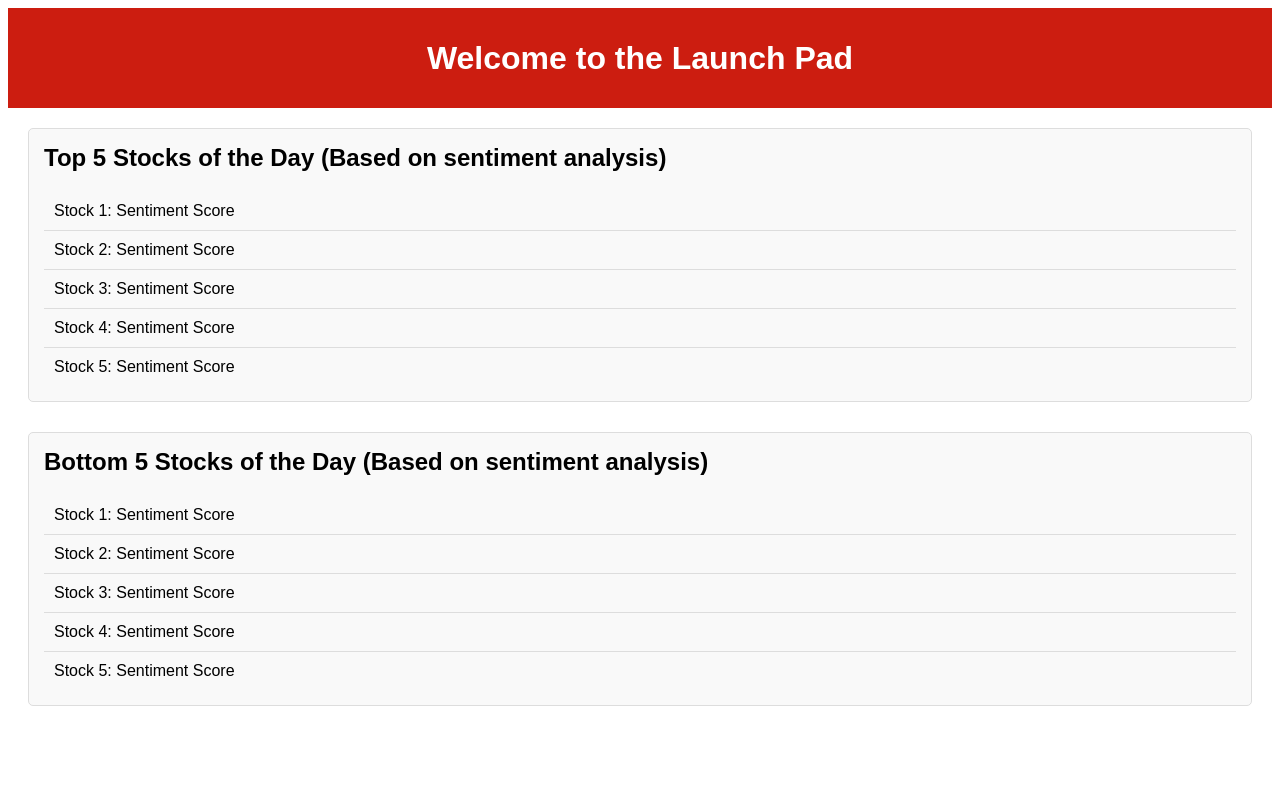
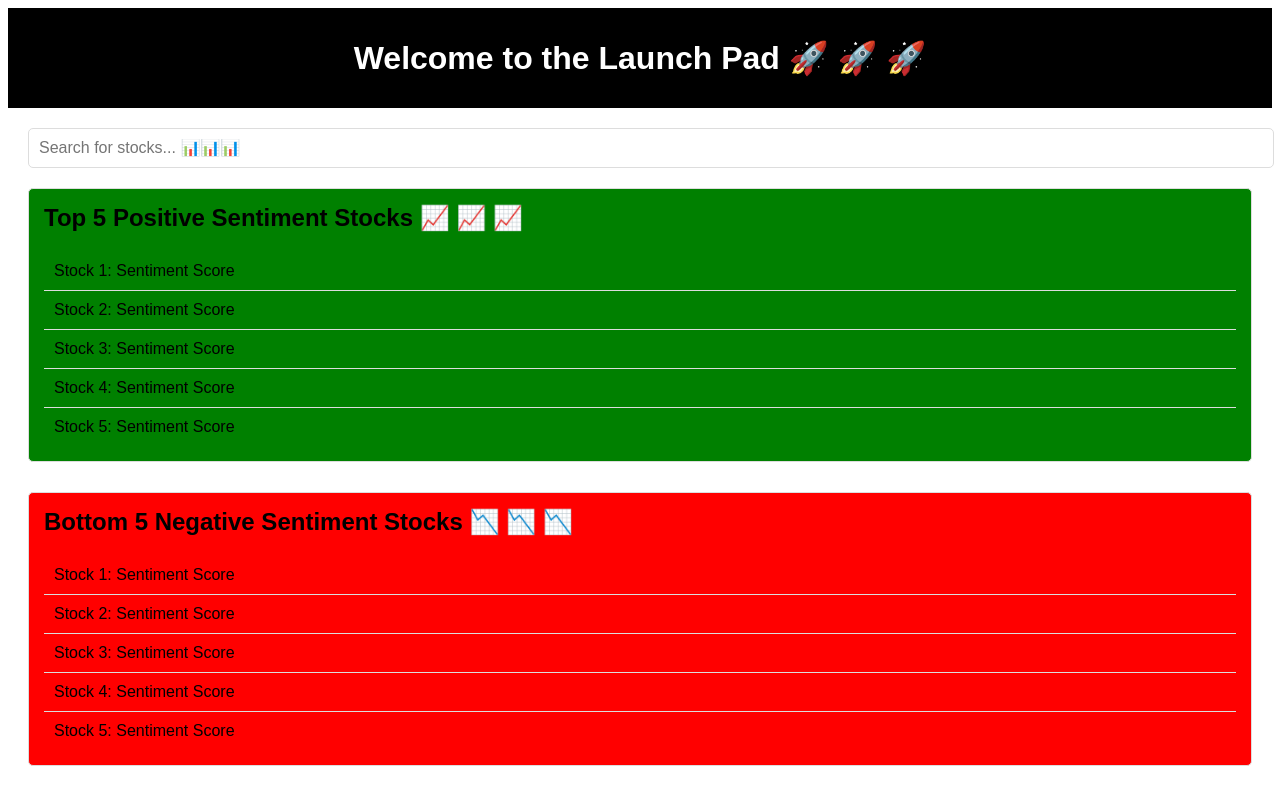
Before and after one commit to rmv6471/To-The-Moon, a React (Create React App) app in the folder client/: page / in a window 1280 px wide. Shown: the top 804 px of the page. Built offline with nearby package versions, Linux system fonts and the light colour scheme.

Commit message:
Added frontend for search bar for users to search for stocks not in the Top/Bottom 5

```diff
--- a/client/src/components/Header.css
+++ b/client/src/components/Header.css
@@ -3,7 +3,7 @@
     justify-content: center; /* Center the title */
     align-items: center;
     padding: 10px 20px;
-    background-color: #cc1d10;
+    background-color: black;
     color: white;
     height: 5rem;
   }
--- a/client/src/components/Header.js
+++ b/client/src/components/Header.js
@@ -4,7 +4,7 @@ import './Header.css'; // Import the CSS file for styling
 const Header = () => {
   return (
     <header className="header">
-      <h1>Welcome to the Launch Pad</h1>
+      <h1>Welcome to the Launch Pad 🚀 🚀 🚀</h1>
     </header>
   );
 };
--- a/client/src/pages/HomePage.css
+++ b/client/src/pages/HomePage.css
@@ -1,6 +1,18 @@
 .container {
     padding: 20px;
     font-family: Arial, sans-serif;
+  }
+
+  header.search-header {
+    margin-bottom: 20px;
+  }
+
+  .search-bar {
+    width: 100%;
+    padding: 10px;
+    font-size: 16px;
+    border: 1px solid #ddd;
+    border-radius: 5px;
   }
 
   section {
@@ -31,3 +43,10 @@
   .stock-item:last-child {
     border-bottom: none;
   }
+
+  .top-section {
+    background-color: green;
+  }
+  .bottom-section {
+    background-color:red;
+  }
--- a/client/src/pages/HomePage.js
+++ b/client/src/pages/HomePage.js
@@ -1,12 +1,27 @@
-import React from 'react';
+import React, { useState } from 'react';
 import './HomePage.css'; // Import the CSS file for styling
 
 const HomePage = () => {
+  const [searchTerm, setSearchTerm] = useState('');
+
+  const handleSearchChange = (event) => {
+    setSearchTerm(event.target.value);
+  };
+
   return (
     <div className="container">
+      <header className="search-header">
+        <input
+          type="text"
+          placeholder="Search for stocks... 📊📊📊"
+          value={searchTerm}
+          onChange={handleSearchChange}
+          className="search-bar"
+        />
+      </header>
       <section className="top-section">
-        <h2>Top 5 Stocks of the Day (Based on sentiment analysis)</h2>
-        <div className="stock-list">
+        <h2>Top 5 Positive Sentiment Stocks 📈 📈 📈</h2>
+        <div id = "positive-list" className="stock-list">
           {/* Placeholder for top stocks */}
           <div className="stock-item">Stock 1: Sentiment Score</div>
           <div className="stock-item">Stock 2: Sentiment Score</div>
@@ -16,8 +31,8 @@ const HomePage = () => {
         </div>
       </section>
       <section className="bottom-section">
-        <h2>Bottom 5 Stocks of the Day (Based on sentiment analysis)</h2>
-        <div className="stock-list">
+        <h2>Bottom 5 Negative Sentiment Stocks 📉 📉 📉</h2>
+        <div id = "negative-list" className="stock-list">
           {/* Placeholder for bottom stocks */}
           <div className="stock-item">Stock 1: Sentiment Score</div>
           <div className="stock-item">Stock 2: Sentiment Score</div>
```
